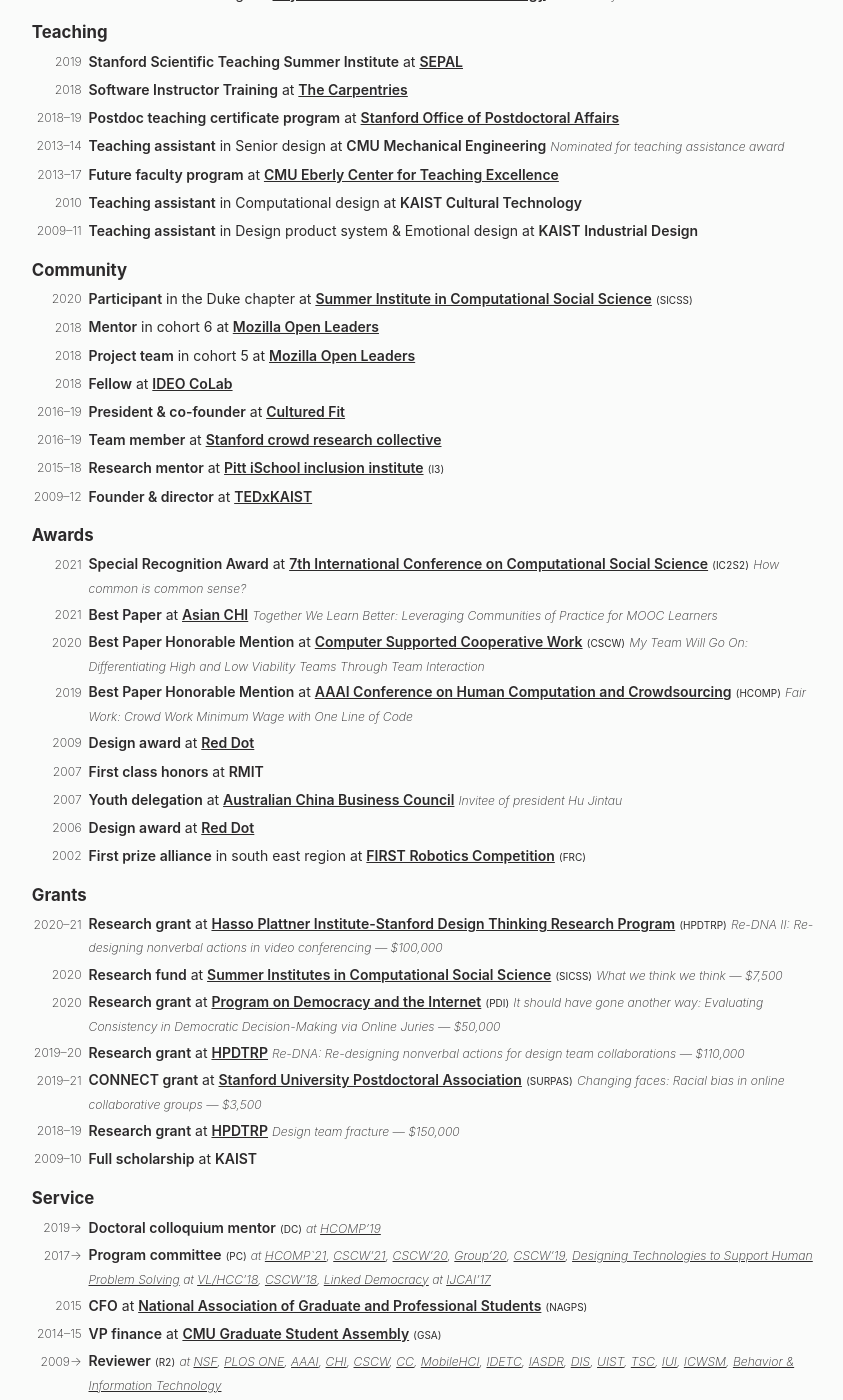
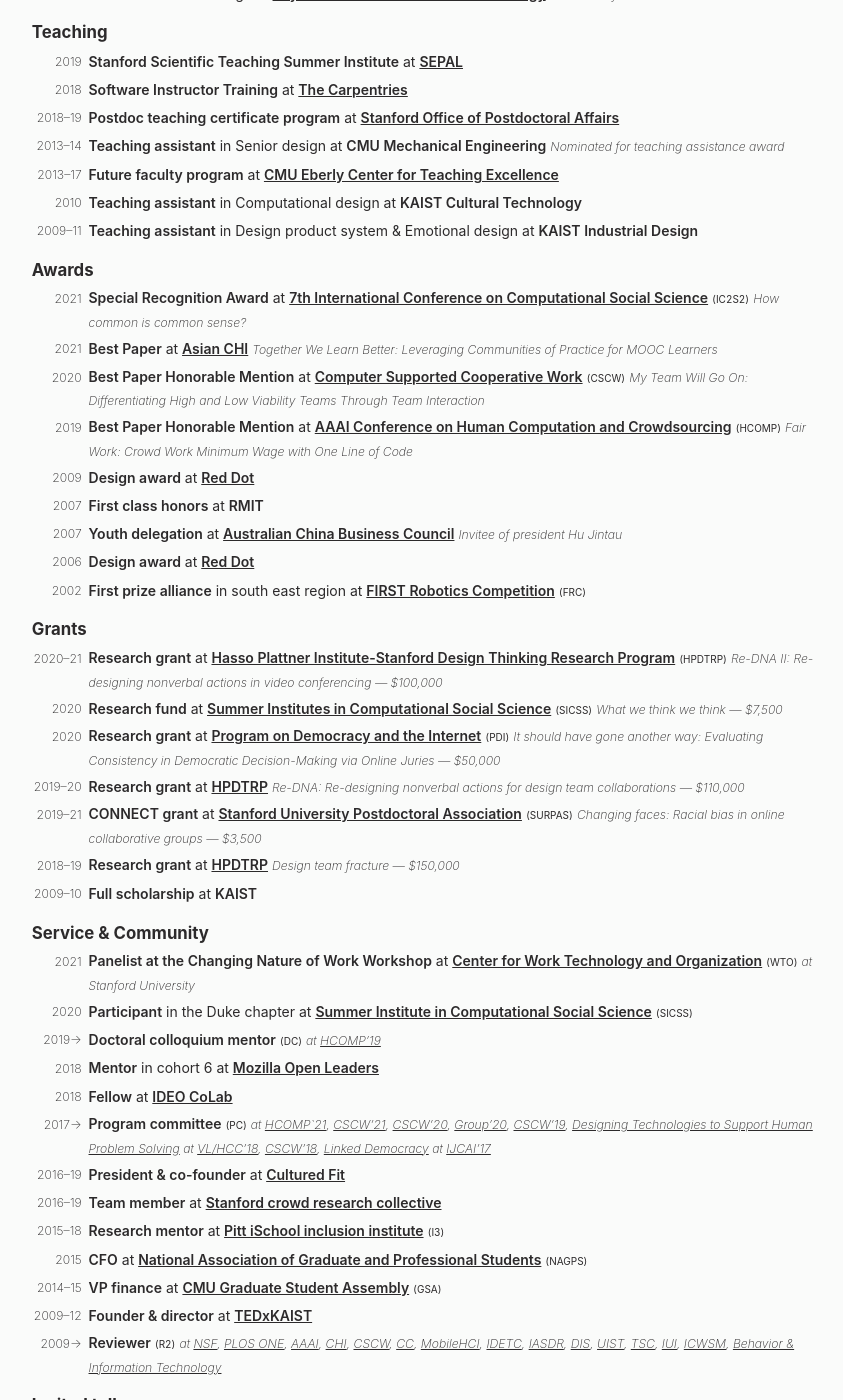
Before and after one commit to markwhiting/Whiting.me, a Jekyll site: the page built from cv.html, in a window 1280 px wide and 1400 px high, scrolled down 406 px. Shown: the whole window, without its empty margins (215-1058 px from the left). Built offline with Jekyll 4.4.1, drawn with Linux system fonts in a browser that asks for light colours.

Commit message:
Updated CV with Stanford workshop

```diff
--- a/_data/CV.csv
+++ b/_data/CV.csv
@@ -5,9 +5,9 @@
 Carnegie Mellon University,Education,TRUE,CMU,https://CMU.edu,PhD,mechanical engineering,2013-01-01,2017-07-28,with chairs [Jon Cagan](http://www.cmu.edu/me/idig/index.html) & [Phil R. Leduc](http://www.andrew.cmu.edu/user/prl) and committee [Manuela M. Veloso](https://www.cs.cmu.edu/%7Emmv) & [Yongjie Jessica Zhang](https://www.meche.engineering.cmu.edu/faculty/zhang.html)
 Stanford,Employment,TRUE,,https://stanford.edu,Postdoc,[HCI group](http://hci.stanford.edu) in computer science,2017-08-22,2019-09-30,under [Michael S. Bernstein](http://hci.stanford.edu/msb/)
 University of Pennsylvania,Employment,TRUE,U Penn,https://upenn.edu,Postdoc,[CIS](https://www.cis.upenn.edu/index.php) at [SEAS](https://www.seas.upenn.edu) & [OID](https://oid.wharton.upenn.edu) at [Wharton](https://www.wharton.upenn.edu),2019-10-01,,under [Duncan J. Watts](https://en.wikipedia.org/wiki/Duncan_J._Watts)
-IDEO CoLab,Community,TRUE,,https://www.ideocolab.com,Fellow,,2018-01-01,2018-02-01,
-Stanford crowd research collective,Community,TRUE,,http://crowdresearch.stanford.edu/w/index.php?title=Main_Page,Team member,,2016-02-01,2019-05-01,
-Pitt iSchool inclusion institute,Community,TRUE,I3,http://www.i3-inclusion.org,Research mentor,,2015-05-01,2018-05-01,
+IDEO CoLab,Service & Community,TRUE,,https://www.ideocolab.com,Fellow,,2018-01-01,2018-02-01,
+Stanford crowd research collective,Service & Community,TRUE,,http://crowdresearch.stanford.edu/w/index.php?title=Main_Page,Team member,,2016-02-01,2019-05-01,
+Pitt iSchool inclusion institute,Service & Community,TRUE,I3,http://www.i3-inclusion.org,Research mentor,,2015-05-01,2018-05-01,
 KAIST,Employment,TRUE,,http://kaist.ac.kr,Visiting scholar,[Cultural Technology](http://ct.kaist.ac.kr),2012-09-01,2012-12-01,under [Meeyoung Cha](https://ds.ibs.re.kr/index.php/ci/)
 Adaptive Equipment,Employment,TRUE,,http://www.adaptivequipment.com,Design lead,,2008-01-01,2012-08-15,
 Stanford Office of Postdoctoral Affairs,Teaching,TRUE,,https://postdocs.stanford.edu/events/series/postdoc-teaching-certificate,Postdoc teaching certificate program,,2018-01-01,2019-09-30,
@@ -22,15 +22,16 @@
 RMIT,Awards,TRUE,,,First class honors,,2007-12-08,2007-12-08,
 Australian China Business Council,Awards,TRUE,,http://acbc.com.au,Youth delegation,,2007-07-01,2007-07-01,Invitee of president Hu Jintau
 FIRST Robotics Competition,Awards,TRUE,FRC,https://www.firstinspires.org/robotics/frc,First prize alliance,south east region,2002-04-01,2002-04-01,
-Mozilla Open Leaders,Community,TRUE,,https://foundation.mozilla.org/en/opportunity/mozilla-open-leaders/round-6/mentors,Mentor,cohort 6,2018-08-01,2018-11-01,
-Mozilla Open Leaders,Community,TRUE,,https://mozilla.github.io/Community-training/round-5/projects/,Project team,cohort 5,2018-02-01,2018-05-01,
-Cultured Fit,Community,TRUE,,https://cultured.fit,President & co-founder,,2016-03-01,2019-12-31,
-National Association of Graduate and Professional Students,Service,TRUE,NAGPS,http://nagps.org,CFO,,2015-01-01,2015-12-01,
-CMU Graduate Student Assembly,Service,TRUE,GSA,https://www.cmu.edu/stugov/gsa/,VP finance,,2014-07-01,2015-06-01,
-TEDxKAIST,Community,TRUE,,http://tedxkaist.com,Founder & director,,2009-10-01,2012-05-01,
-Doctoral colloquium mentor,Service,TRUE,DC,,,,2019-10-28,,at [HCOMP’19](https://www.humancomputation.com/2019/index.html)
-Program committee,Service,TRUE,PC,,,,2017-05-01,,"at [HCOMP`21](https://www.humancomputation.com/2021/organizers.html), [CSCW'21](https://cscw.acm.org/2021/), [CSCW'20](https://cscw.acm.org/2020/), [Group’20](https://group.acm.org/conferences/group20/), [CSCW’19](https://cscw.acm.org/2019/), [Designing Technologies to Support Human Problem Solving](https://www.cs.washington.edu/dtshps2018/index.html) at [VL/HCC'18](https://vlhcc18.github.io), [CSCW'18](https://cscw.acm.org/2018/submit/papers.html#Program%20Committee%20Members), [Linked Democracy](https://linkeddemocracy.com) at [IJCAI'17](http://ijcai-17.org)"
-Reviewer,Service,TRUE,R2,,,,2009-01-01,,"at [NSF](https://www.nsf.gov), [PLOS ONE](https://journals.plos.org/plosone), [AAAI](https://www.aaai.org), [CHI](https://dl.acm.org/event.cfm?id=RE151), [CSCW](https://cscw.acm.org), [CC](https://cc.acm.org), [MobileHCI](https://mobilehci.acm.org), [IDETC](https://event.asme.org/idetc-cie), [IASDR](https://www.iasdr.net/conferences/), [DIS](https://dl.acm.org/event.cfm?id=RE212), [UIST](https://uist.acm.org), [TSC](https://tsc.acm.org), [IUI](http://iui.acm.org), [ICWSM](https://www.icwsm.org), [Behavior & Information Technology](https://www.tandfonline.com/toc/tbit20/current)"
+Mozilla Open Leaders,Service & Community,TRUE,,https://foundation.mozilla.org/en/opportunity/mozilla-open-leaders/round-6/mentors,Mentor,cohort 6,2018-08-01,2018-11-01,
+Mozilla Open Leaders,Service & Community,FALSE,,https://mozilla.github.io/Community-training/round-5/projects/,Project team,cohort 5,2018-02-01,2018-05-01,
+Cultured Fit,Service & Community,TRUE,,https://cultured.fit,President & co-founder,,2016-03-01,2019-12-31,
+National Association of Graduate and Professional Students,Service & Community,TRUE,NAGPS,http://nagps.org,CFO,,2015-01-01,2015-12-01,
+CMU Graduate Student Assembly,Service & Community,TRUE,GSA,https://www.cmu.edu/stugov/gsa/,VP finance,,2014-07-01,2015-06-01,
+"Center for Work Technology and Organization",Service & Community,TRUE,WTO,https://wto.stanford.edu,Panelist at the Changing Nature of Work Workshop,,2021-10-14,2021-10-16,"at Stanford University"
+TEDxKAIST,Service & Community,TRUE,,http://tedxkaist.com,Founder & director,,2009-10-01,2012-05-01,
+Doctoral colloquium mentor,Service & Community,TRUE,DC,,,,2019-10-28,,at [HCOMP’19](https://www.humancomputation.com/2019/index.html)
+Program committee,Service & Community,TRUE,PC,,,,2017-05-01,,"at [HCOMP`21](https://www.humancomputation.com/2021/organizers.html), [CSCW'21](https://cscw.acm.org/2021/), [CSCW'20](https://cscw.acm.org/2020/), [Group’20](https://group.acm.org/conferences/group20/), [CSCW’19](https://cscw.acm.org/2019/), [Designing Technologies to Support Human Problem Solving](https://www.cs.washington.edu/dtshps2018/index.html) at [VL/HCC'18](https://vlhcc18.github.io), [CSCW'18](https://cscw.acm.org/2018/submit/papers.html#Program%20Committee%20Members), [Linked Democracy](https://linkeddemocracy.com) at [IJCAI'17](http://ijcai-17.org)"
+Reviewer,Service & Community,TRUE,R2,,,,2009-01-01,,"at [NSF](https://www.nsf.gov), [PLOS ONE](https://journals.plos.org/plosone), [AAAI](https://www.aaai.org), [CHI](https://dl.acm.org/event.cfm?id=RE151), [CSCW](https://cscw.acm.org), [CC](https://cc.acm.org), [MobileHCI](https://mobilehci.acm.org), [IDETC](https://event.asme.org/idetc-cie), [IASDR](https://www.iasdr.net/conferences/), [DIS](https://dl.acm.org/event.cfm?id=RE212), [UIST](https://uist.acm.org), [TSC](https://tsc.acm.org), [IUI](http://iui.acm.org), [ICWSM](https://www.icwsm.org), [Behavior & Information Technology](https://www.tandfonline.com/toc/tbit20/current)"
 Scaled humanity: computational scaffolds for pro-social interaction,Invited talks,TRUE,,,,,2019-01-20,2019-03-27,"at Adobe, Stanford, University California Santa Cruz, Berkley [BID seminar](http://schedule.bid-seminar.com/speakers/157), Microsoft (collabratory keynote), George Mason University, [Human Computer Interaction Consortium: Futures of Work (HCIC)](https://hcic.org)"
 "How can we make AI more accessible?",Invited talks,TRUE,,,,,2018-04-06,2018-04-06,"[Stanford AI Salon](https://ai.stanford.edu/events/ai-salon/), jointly with [Rachel Thomas](https://en.wikipedia.org/wiki/Rachel_Thomas_(academic))"
 Design for empirical value,Invited talks,TRUE,,,,,2021-09-14,2021-10-01,"[Toyota Research Institute](https://www.tri.global/), [Sasahara lab](https://www.colorlessgreen.info/) at the Tokyo Institute of Technology, [Door3](https://www.door3.com/)"
@@ -39,7 +40,7 @@
 Eastside High School,Education,FALSE,EHS,https://www.sbac.edu/eastside,International Baccalaureate,,1999-08-01,2003-05-01,
 University of Florida,Education,FALSE,UF,https://uf.edu,Non-degree study,,2001-05-01,2003-12-01,Focus on mathematics
 Adaptive Equipment,Employment,FALSE,,http://www.adaptivequipment.com,Various positions,,2004-11-01,2006-02-01,
-Summer Institute in Computational Social Science,Community,TRUE,SICSS,https://compsocialscience.github.io/summer-institute/2020/duke/people,Participant,the Duke chapter,2020-06-14,2020-06-26,
+Summer Institute in Computational Social Science,Service & Community,TRUE,SICSS,https://compsocialscience.github.io/summer-institute/2020/duke/people,Participant,the Duke chapter,2020-06-14,2020-06-26,
 Hasso Plattner Institute-Stanford Design Thinking Research Program,Grants,TRUE,HPDTRP,https://hpi.de/en/dtrp/projects,Research grant,,2020-10-01,2021-09-01,"Re-DNA II: Re-designing nonverbal actions in video conferencing — $100,000"
 Program on Democracy and the Internet,Grants,TRUE,PDI,https://pacscenter.stanford.edu,Research grant,,2020-05-01,2020-12-30,"It should have gone another way: Evaluating Consistency in Democratic Decision-Making via Online Juries — $50,000"
 HPDTRP,Grants,TRUE,,https://hpi.de/en/dtrp/projects/projects-201920/re-dna-re-designing-nonverbal-actions-for-design-team-collaborations.html,Research grant,,2019-10-01,2020-09-01,"Re-DNA: Re-designing nonverbal actions for design team collaborations — $110,000"
--- a/cv.html
+++ b/cv.html
@@ -11,7 +11,7 @@
 <!-- Single table for entire CV -->
 <table class="clean">
   <!-- Main CV -->
-  {%- assign experienceTypes = "Employment, Education, Teaching, Community, Awards, Grants, Service, Invited talks" | split: ", "-%}
+  {%- assign experienceTypes = "Employment, Education, Teaching, Awards, Grants, Service & Community, Invited talks" | split: ", "-%}
   {%- for experienceType in experienceTypes -%}
   {%- assign experienceSet = site.data.CV | where:"include","TRUE" | where:"type", experienceType | sort: "dateStart" | reverse -%}
   {%- if experienceSet.size > 0 -%}
```
